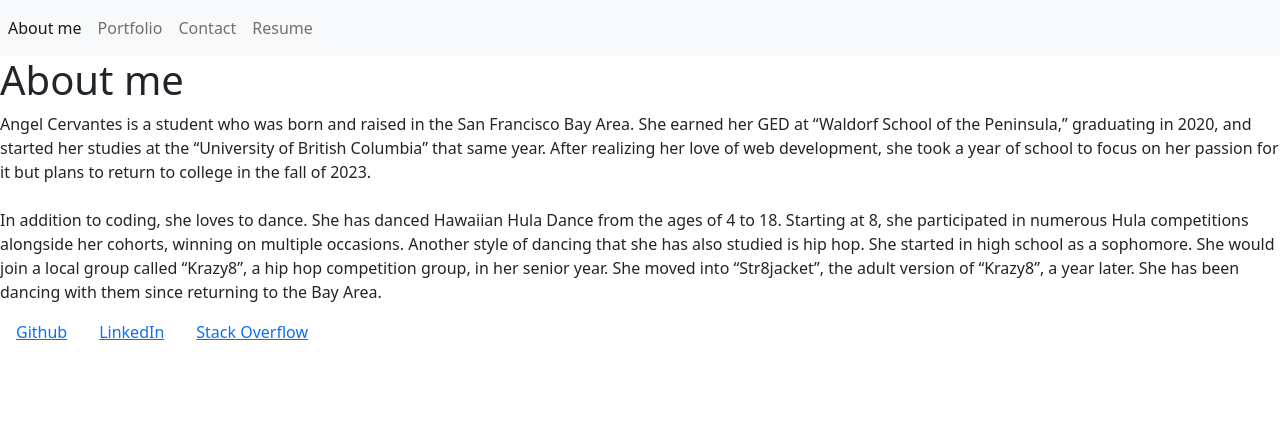
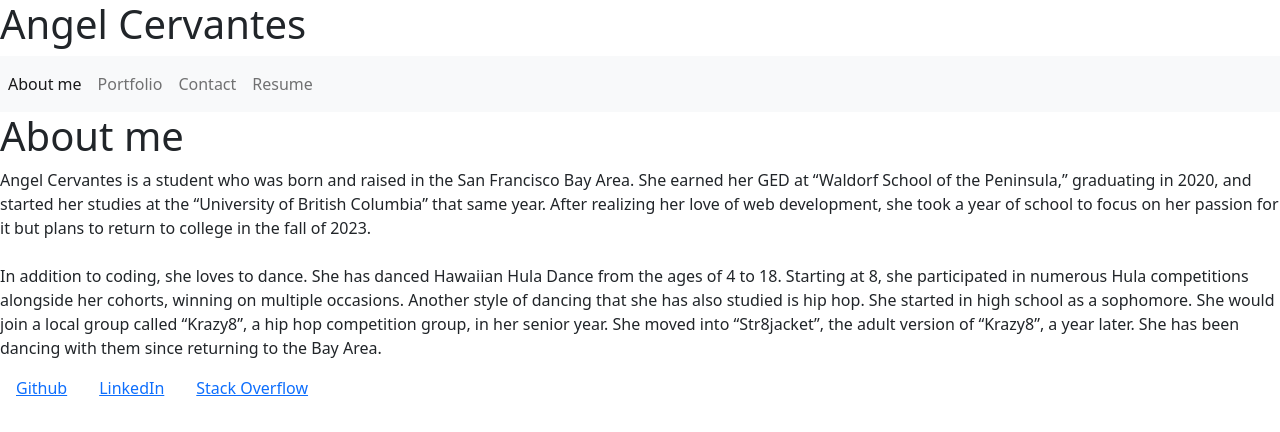
Before and after one commit to Angellyn218/react-portfolio, a React (Create React App) app: page / in a window 1280 px wide. Shown: the top 432 px of the page. Built offline with nearby package versions, Linux system fonts and the light colour scheme.

Commit message:
Added className of page to contact

```diff
--- a/src/components/Header.js
+++ b/src/components/Header.js
@@ -5,6 +5,7 @@ import Navigation from "./Navigation";
 export default function Header() {
     return (
         <div>
+            <h1>Angel Cervantes</h1>
             <Navigation/>
         </div>
     )
--- a/src/components/pages/Contact.js
+++ b/src/components/pages/Contact.js
@@ -2,6 +2,8 @@ import React from "react";
 
 export default function Contact() {
     return (
+        <div className="page">
+            <h1>Contact</h1>
             <form>
                 <div class="mb-3">
                     <label for="name" class="form-label">Name:</label>
@@ -17,5 +19,6 @@ export default function Contact() {
                 </div>
                 <button type="submit" class="btn btn-primary">Submit</button>
             </form>
+        </div>
     )
 }
```
Lines whose indentation alone changed are shown as unchanged.
